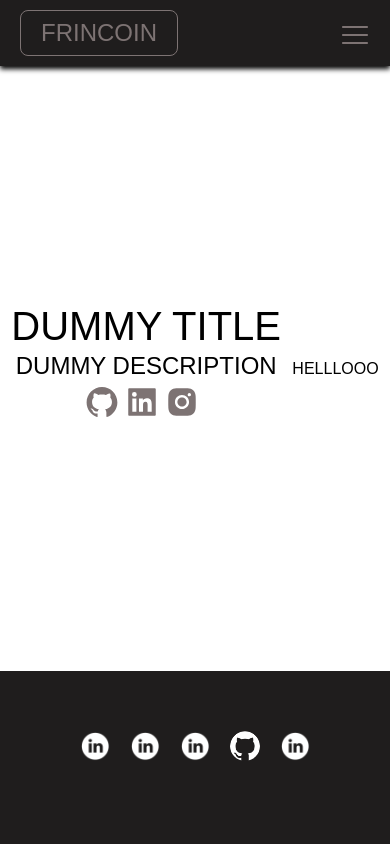
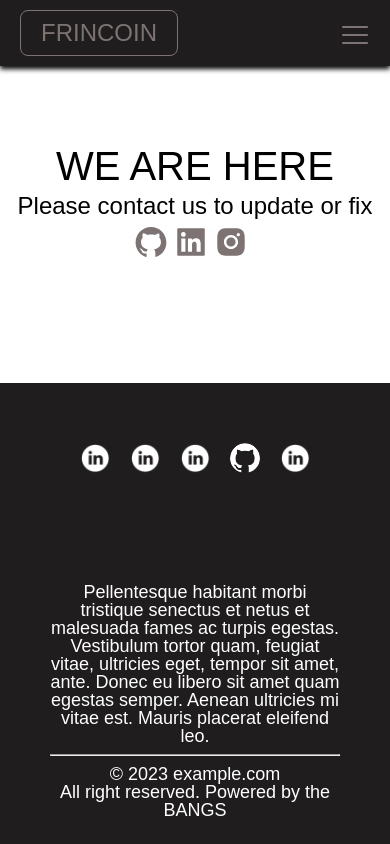
Before and after one commit to a1603169/FRINCOIN_simulated_bitcoin_investment_app, a React (Create React App) app: page /contact in a window 390 px wide. Shown: the top 844 px of the page. Built offline with nearby package versions, Linux system fonts and the light colour scheme.

Commit message:
contact & login page a bit fixed

```diff
--- a/src/pages/users/ContactUsPage/ContactUsPage.js
+++ b/src/pages/users/ContactUsPage/ContactUsPage.js
@@ -4,8 +4,11 @@
   return (
     <div className={classes.contact_container}>
       <div className={classes.contact_sub_container}>
-        <h1 className={classes.contact_title}> DUMMY TITLE</h1>
-        <p className={classes.contact_description}> DUMMY DESCRIPTION</p>
+        <h1 className={classes.contact_title}> WE ARE HERE </h1>
+        <p className={classes.contact_description}>
+          {" "}
+          Please contact us to update or fix
+        </p>
         <div>
           {/* Classnames should be defined properly */}
           <div className={classes.contact_icons}>
@@ -33,7 +36,6 @@
           </div>
         </div>
       </div>
-      <div className={classes.contact_sub_container}>HELLLOOO</div>
     </div>
   );
 }
--- a/src/pages/users/ContactUsPage/ContactUsPage.module.css
+++ b/src/pages/users/ContactUsPage/ContactUsPage.module.css
@@ -41,3 +41,19 @@
 .contact_icon:hover {
   color: rgb(151, 90, 208);
 }
+
+@media (max-width: 768px) {
+  .contact_container {
+    flex-direction: column;
+    padding: 5rem 0;
+  }
+  .contact_sub_container {
+    margin-bottom: 2rem;
+  }
+  .contact_line_division {
+    width: 100%;
+    height: 2px;
+    background-color: #7d7373;
+    margin-bottom: 1rem;
+  }
+}
--- a/src/pages/users/LoginPage/LoginPage.js
+++ b/src/pages/users/LoginPage/LoginPage.js
@@ -1,6 +1,8 @@
 import { useState } from "react";
 import axios from "axios";
 import classes from "./LoginPage.module.css";
+import RegisterationPage from "../RegisterationPage/RegisterationPage";
+import { Link, Route } from "react-router-dom";
 
 function LoginPage() {
   // Declare state variables for the ID and password
@@ -63,7 +65,9 @@
       </form>
       <div className={classes.register_container}>
         <h1 className={classes.form_title}>Haven't Signed Up?</h1>
-        <button className={classes.form_button}>REGISTER</button>
+        <button className={classes.form_button}>
+          <Link to="/registration">REGISTER</Link>
+        </button>
         <button className={classes.form_button}>LOGIN WITH GOOGLE</button>
       </div>
     </div>
--- a/src/pages/users/LoginPage/LoginPage.module.css
+++ b/src/pages/users/LoginPage/LoginPage.module.css
@@ -37,6 +37,10 @@
   cursor: pointer;
   transition: 0.3s;
 }
+.form_button a {
+  color: black;
+  text-decoration: none;
+}
 
 .register_container {
   display: flex;
```
